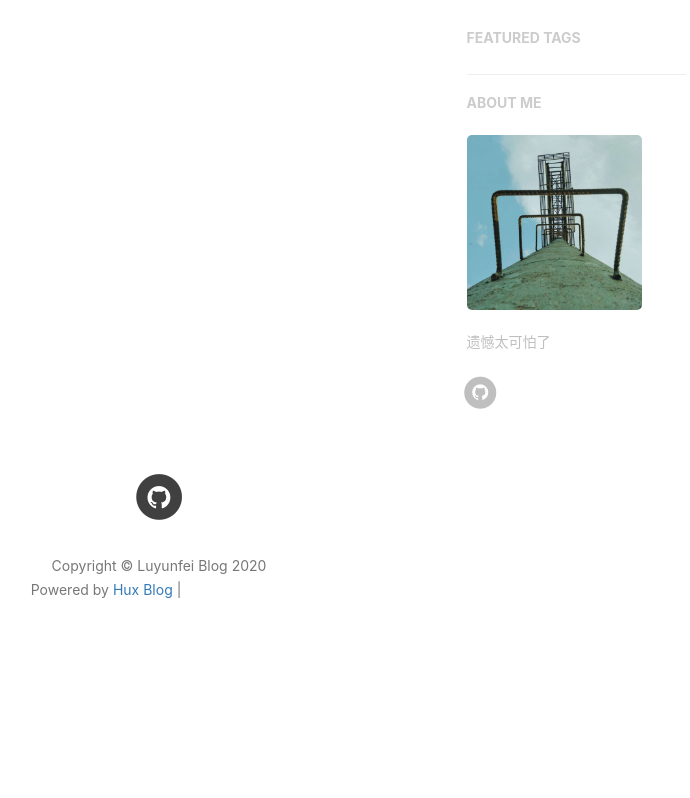
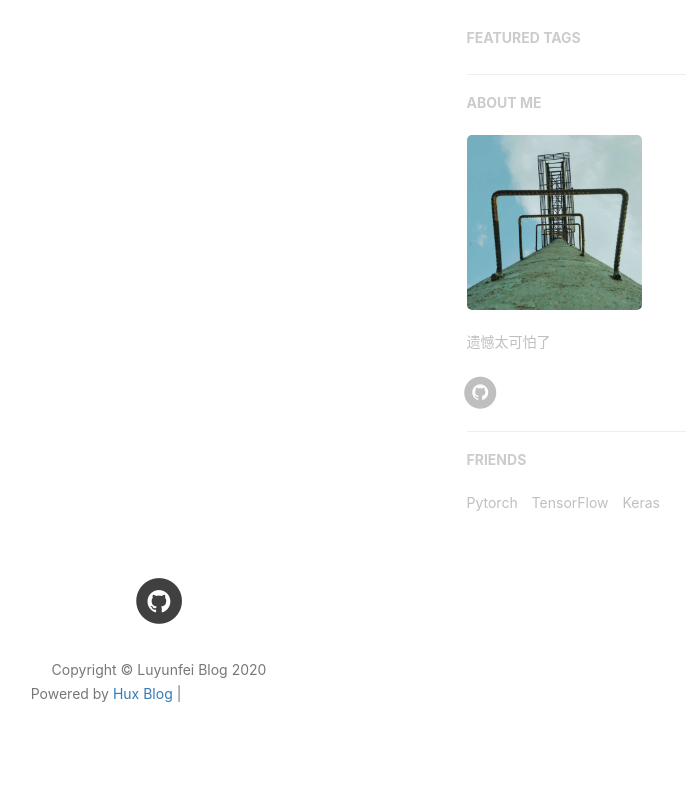
Before and after one commit to HardLu/HardLu.github.io, a Jekyll site: the page built from index.md, in a window 1280 px wide. Shown: the part 418-1216 px from the top of the page, without its empty margins (481-1171 px from the left). Built offline with Jekyll 4.4.1, drawn with Linux system fonts in a browser that asks for light colours; nearby versions of some CDN libraries; the list of posts is cut into pages by our own code; comment, search, counter and statistics services are not loaded; before the commit the page ends 1112 px from its top, so only the background shows below that; grey boxes are pictures that could not be loaded.

Commit message:
add file

```diff
--- a/_config.yml
+++ b/_config.yml
@@ -2,9 +2,9 @@
 title: Luyunfei Blog
 SEOTitle: 卢云飞的博客 | Luyunfei Blog
 header-img: img/home-bg.jpg
-email: 1573047525@qq.com
-description: "show me your code | 这里是 @Luyunfei 的个人博客，与你一起发现更大的世界。"
-keyword: "卢云飞, 炼丹师，coder, @Luyunfei, 卢云飞的博客, Luyunfei Blog, 博客, 个人网站, 互联网, 图像处理"
+email: 1573047525@qq.com.com
+description: "与你一起发现更大的世界。"
+keyword: "图像处理，深度学习，机器学习，随拍"
 url: "https://hardlu.github.io/"              # your host, for absolute URL
 baseurl: ""                             # for example, '/blog' if your blog hosted on 'host/blog'
 
@@ -12,9 +12,11 @@ baseurl: ""                             # for example, '/blog' if your blog host
 future: true
 
 # SNS settings
-RSS: false
+#RSS: false
+github_username:    HardLu
+#facebook_username:  huxpro
+#linkedin_username:  firstname-lastname-idxxxx
 
-github_username:    HardLu
 
 
 # Build settings
@@ -54,7 +56,7 @@ kramdown:
 
 
 # Disqus settings
-disqus_username: yunfeilu
+disqus_username: luyunfei
 
 # Netease settings
 netease_comment: false
@@ -65,8 +67,9 @@ netease_comment: false
 # Baidu Analytics
 # ba_track_id: [your track id]
 
-
-# ga_domain: luyunfei.me
+# Google Analytics
+# ga_track_id: 'UA-49627206-1'            # Format: UA-xxxxxx-xx
+# ga_domain: huangxuan.me
 
 
 # Sidebar settings
@@ -92,4 +95,17 @@ service-worker: true
 page-mathjax: false
 
 
-theme: jekyll-theme-time-machine
+
+# Friends
+friends: [
+    {
+         title: "Pytorch",
+         href: "https://github.com/wenliangsun"
+    },{
+        title: "TensorFlow",
+        href: "https://github.com/wenliangsun"
+    },{
+        title: "Keras",
+        href: "https://github.com/wenliangsun"
+    }
+]
```
